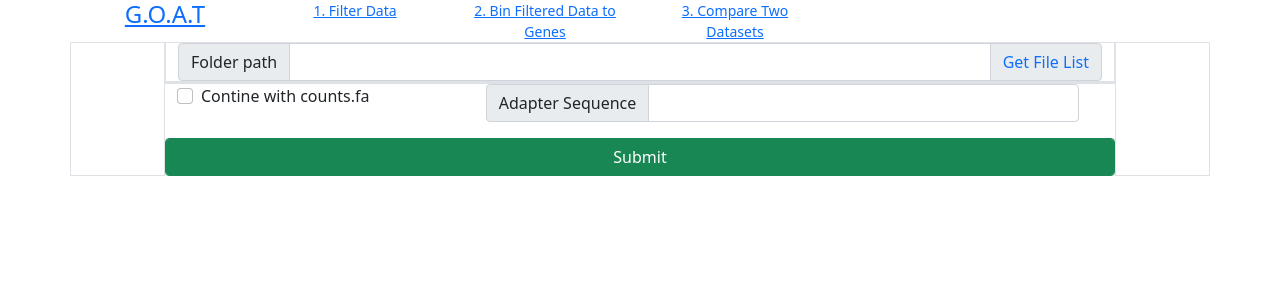
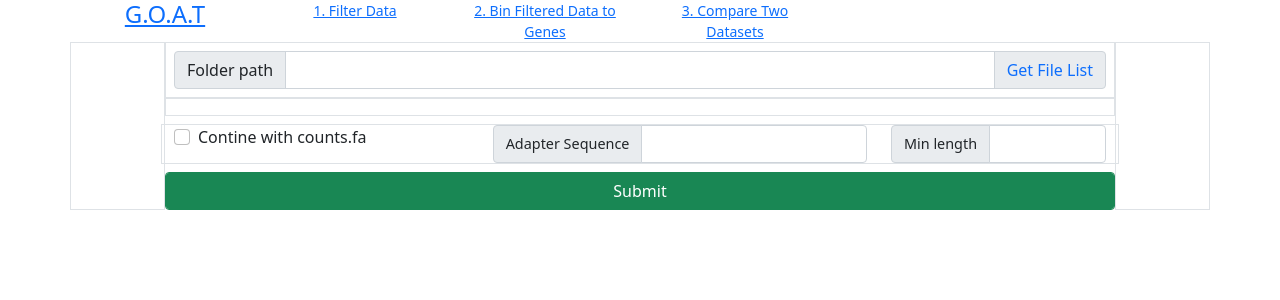
Before and after one commit to ahmetrasit/goat, a Flask app: page /align in a window 1280 px wide. Shown: the top 300 px of the page. Run offline with Flask 2, Linux system fonts and the light colour scheme.

Commit message:
Working on including raw data for preprocessing. Next will be JBrowse support.

```diff
--- a/templates/preprocess.html
+++ b/templates/preprocess.html
@@ -5,26 +5,34 @@
     <form action="/align" method="post">
         <input type="hidden" name="type" value="align">
         <div class="row">
-            <div class="col-md-12 border">
+            <div class="col-md-12 border p-2">
                 <div class="input-group">
                     <span class="input-group-text">Folder path</span>
                     <input type="text" id="path" name="path" class="form-control">
                     <span  class="text-primary input-group-text" onclick="populateFileList()">Get File List</span>
                 </div>
             </div>
-            <div class="col-md-12 border filelist">
+            <div class="col-md-12 border filelist p-2">
             </div>
-            <div class=" row pb-3">
-                <div class="col-md-4">
-                    <div class="form-check form-check-inline">
-                      <input class="form-check-input" type="checkbox" id="use_counts_fa" name="use_counts_fa" onchange="toggleAdapterSequence()">
-                      <label class="form-check-label" for="use_counts_fa">Contine with counts.fa</label>
+            <div class="col-md-12 p-2">
+                <div class="row border">
+                    <div class="col-md-4">
+                        <div class="form-check form-check-inline">
+                          <input class="form-check-input" type="checkbox" id="use_counts_fa" name="use_counts_fa" onchange="toggleCutadaptParameters()">
+                          <label class="form-check-label" for="use_counts_fa">Contine with counts.fa</label>
+                        </div>
                     </div>
-                </div>
-                <div class="col-md-8 adapter_sequence">
-                    <div class="input-group ">
-                        <span class="input-group-text">Adapter Sequence</span>
-                        <input type="text" name="path" class="form-control">
+                    <div class="col-md-5 cutadapt_parameters">
+                        <div class="input-group">
+                            <span class="input-group-text" style="font-size:.9em;">Adapter Sequence</span>
+                            <input type="text" name="path" class="form-control">
+                        </div>
+                    </div>
+                    <div class="col-md-3 cutadapt_parameters">
+                        <div class="input-group">
+                            <span class="input-group-text" style="font-size:.9em;">Min length</span>
+                            <input type="text" name="min_seq_len" class="form-control">
+                        </div>
                     </div>
                 </div>
             </div>
@@ -39,11 +47,11 @@
 
 {% block afterbody %}
     <script>
-        function toggleAdapterSequence(){
+        function toggleCutadaptParameters(){
             if(document.getElementById('use_counts_fa').checked){
-                d3.select('.adapter_sequence').style('display', 'none')
+                d3.selectAll('.cutadapt_parameters').style('display', 'none')
             }else{
-                d3.select('.adapter_sequence').style('display', 'inline')
+                d3.selectAll('.cutadapt_parameters').style('display', 'inline')
             }
             populateFileList()
         }
```
